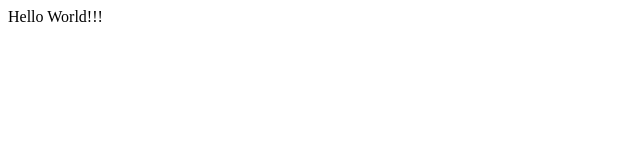
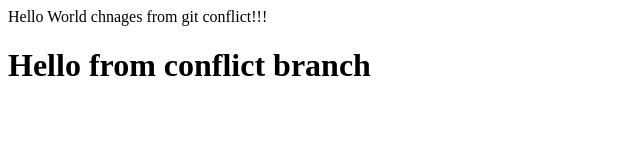
Before and after one commit to KaiserKamruzzaman/test-repo, a plain HTML site: page index.html in a window 1280 px wide. Shown: the whole page, without its empty margins (0-640 px from the left). Drawn offline with Linux system fonts and the light colour scheme.

Commit message:
commit from conflict branch

```diff
--- a/index.html
+++ b/index.html
@@ -1 +1,2 @@
-<div>Hello World!!!</div>
+<div>Hello World chnages from git conflict!!!</div>
+<h1>Hello from conflict branch</h1>
```
